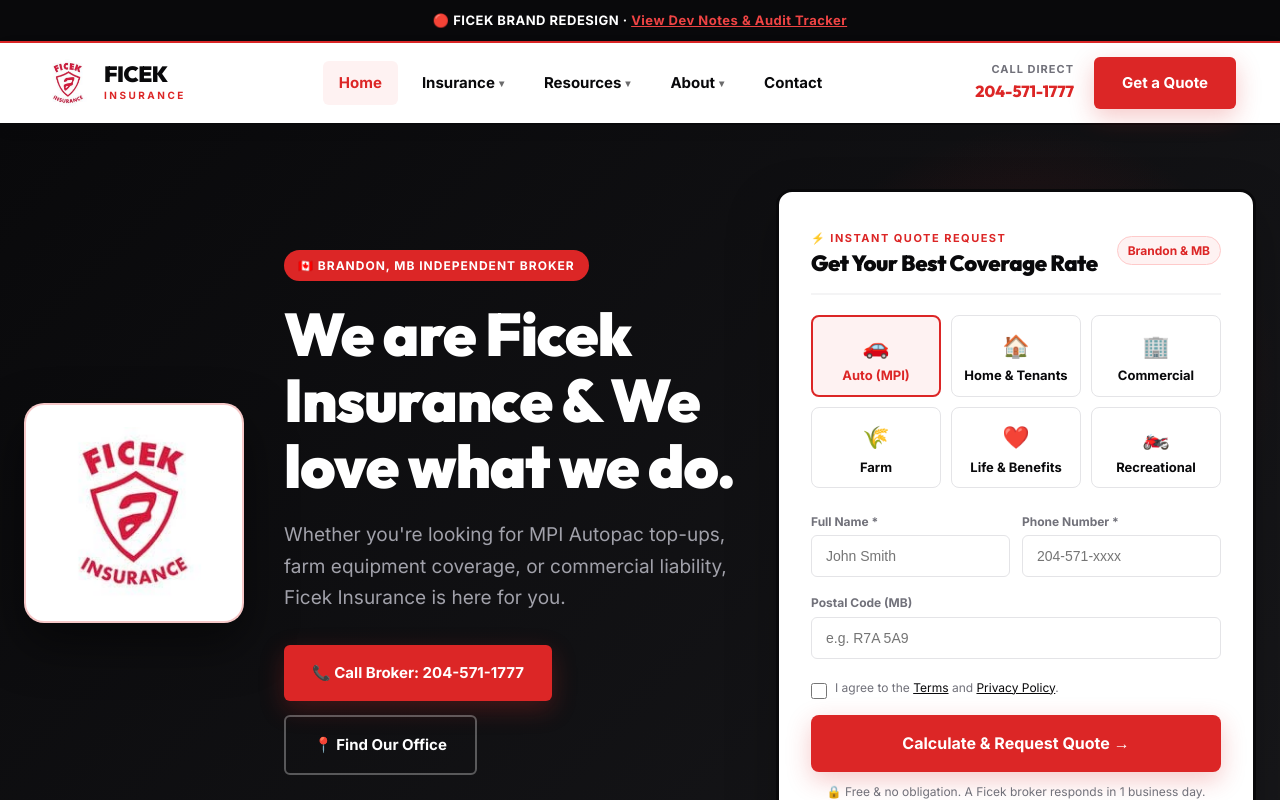
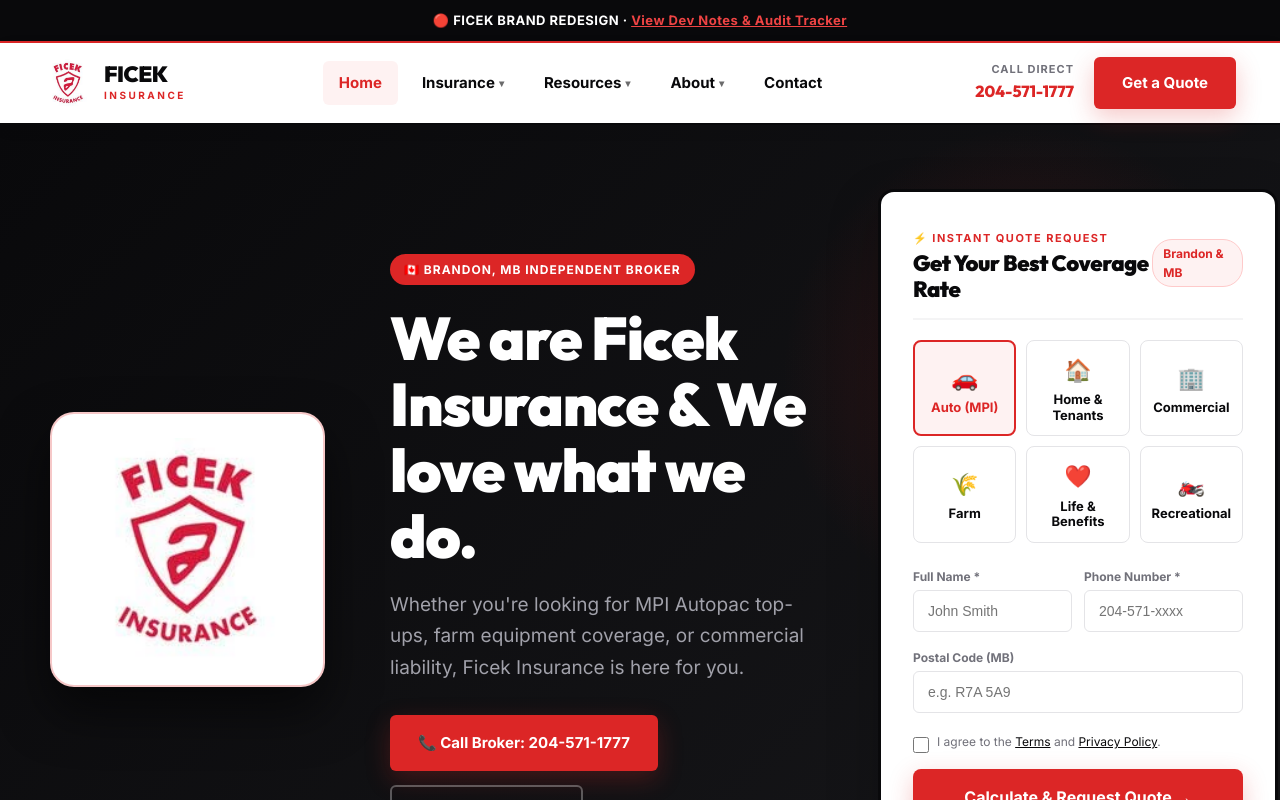
Before and after one commit to austinlmadeit/ficeks, a Next.js app: page / in a window 1280 px wide. Shown: the top 800 px of the page. Built offline with nearby package versions, Linux system fonts and the light colour scheme.

Commit message:
Enlarge hero logo by 25% (275x275) and center within expanded left hero space

```diff
--- a/app/globals.css
+++ b/app/globals.css
@@ -238,9 +238,9 @@ h1, h2, h3, h4, h5, h6 {
 
 /* ── Hero Layout with Left Logo ── */
 .hero-wrapper {
-  max-width: 1480px;
+  max-width: 1680px;
   margin: 0 auto;
-  padding: 0 24px;
+  padding: 0 32px;
   position: relative;
   z-index: 1;
 }
@@ -252,14 +252,20 @@ h1, h2, h3, h4, h5, h6 {
   align-items: center;
 }
 
+.hero-logo-box {
+  display: flex;
+  justify-content: center;
+  align-items: center;
+}
+
 .hero-logo-card {
   background: #ffffff;
-  border-radius: 20px;
-  padding: 22px;
-  box-shadow: 0 20px 48px rgba(0, 0, 0, 0.5);
+  border-radius: 24px;
+  padding: 24px;
+  box-shadow: 0 24px 50px rgba(0, 0, 0, 0.55);
   border: 2px solid rgba(220, 38, 38, 0.25);
-  width: 220px;
-  height: 220px;
+  width: 275px;
+  height: 275px;
   display: flex;
   align-items: center;
   justify-content: center;
@@ -268,10 +274,7 @@ h1, h2, h3, h4, h5, h6 {
 
 @media (min-width: 1200px) {
   .hero-grid-3 {
-    grid-template-columns: 220px minmax(440px, 1fr) minmax(400px, 480px);
-    gap: 40px;
-  }
-  .hero-logo-card {
-    margin: 0;
+    grid-template-columns: 310px minmax(440px, 1fr) minmax(400px, 480px);
+    gap: 48px;
   }
 }
--- a/app/page.js
+++ b/app/page.js
@@ -43,8 +43,8 @@ export default function HomePage() {
                 <Image
                   src="/images/ficek.logo.jpg"
                   alt="Ficek Insurance Logo"
-                  width={180}
-                  height={180}
+                  width={230}
+                  height={230}
                   quality={100}
                   priority
                   style={{ objectFit: 'contain', width: '100%', height: 'auto' }}
```
